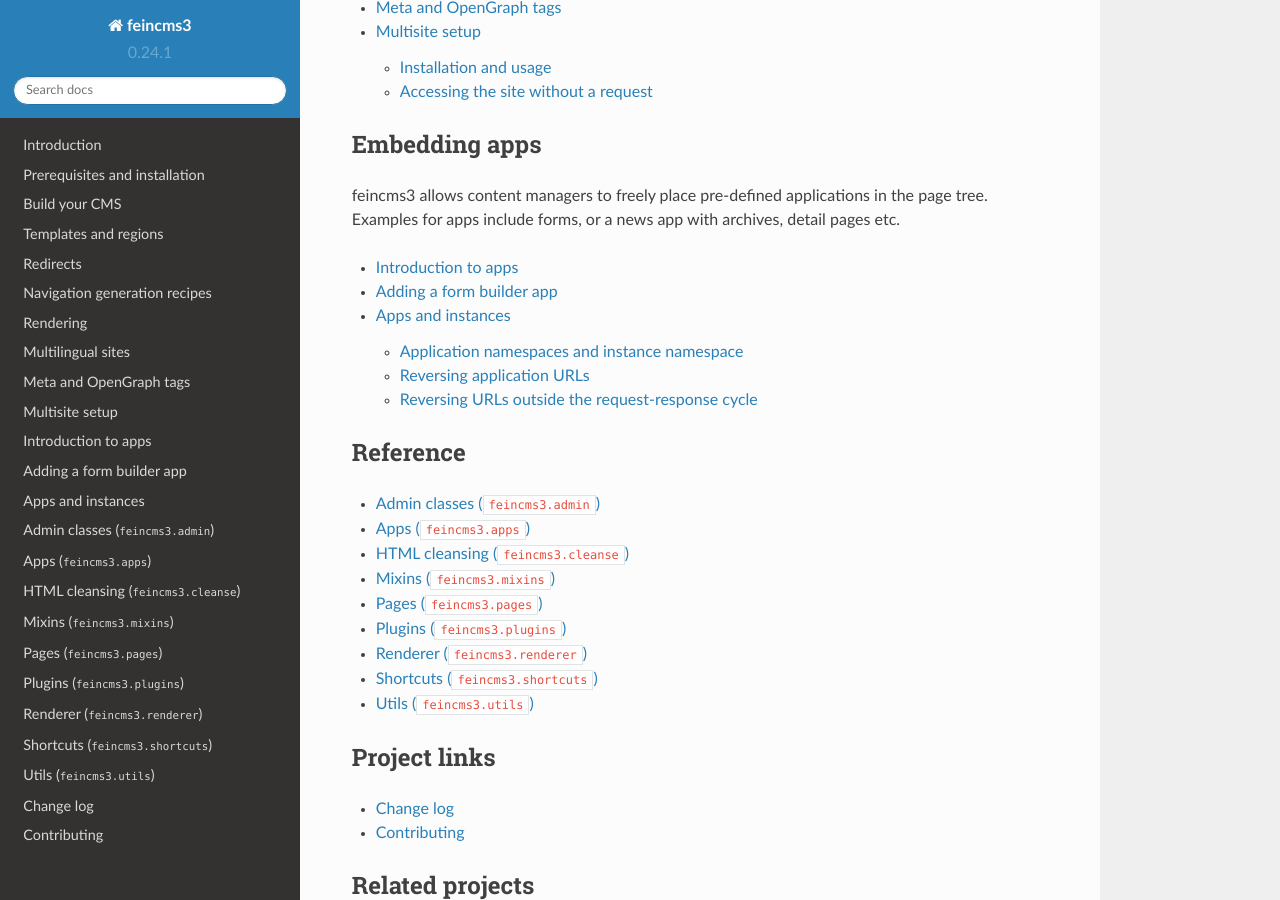
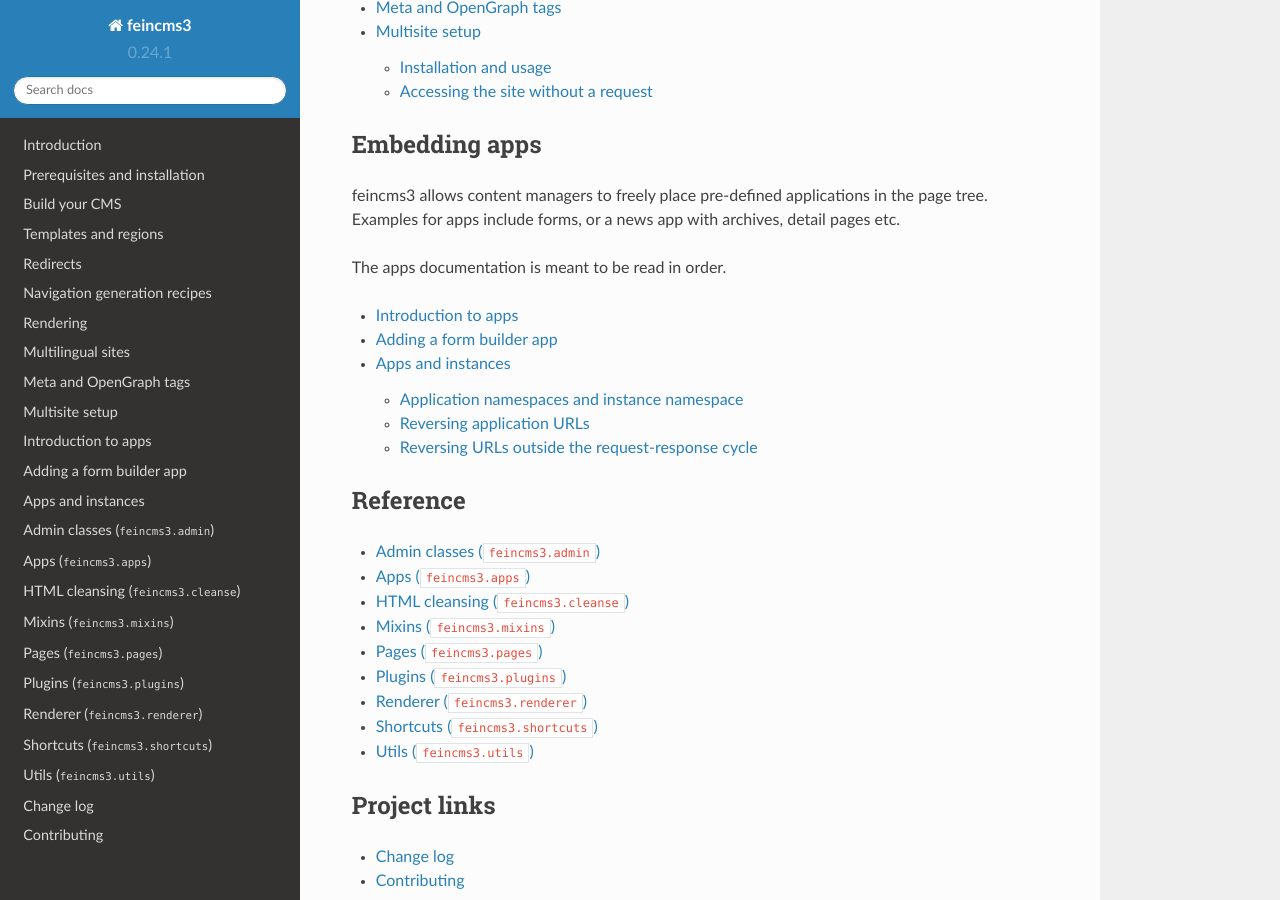
Before and after one commit to feincms/feincms3, a Sphinx documentation site: the page built from docs/index.rst, in a window 1280 px wide and 900 px high, scrolled down 1618 px. Built offline with Sphinx 7.4.7 and the Read the Docs theme 2.0.0, drawn with Linux system fonts in a browser that asks for light colours; the version number could not be read and is left out.

Commit message:
Add note that the apps documentation is meant to be read in order

```diff
--- a/docs/index.rst
+++ b/docs/index.rst
@@ -68,6 +68,8 @@
 applications in the page tree. Examples for apps include forms, or a
 news app with archives, detail pages etc.
 
+The apps documentation is meant to be read in order.
+
 .. toctree::
    :maxdepth: 2
 
```
